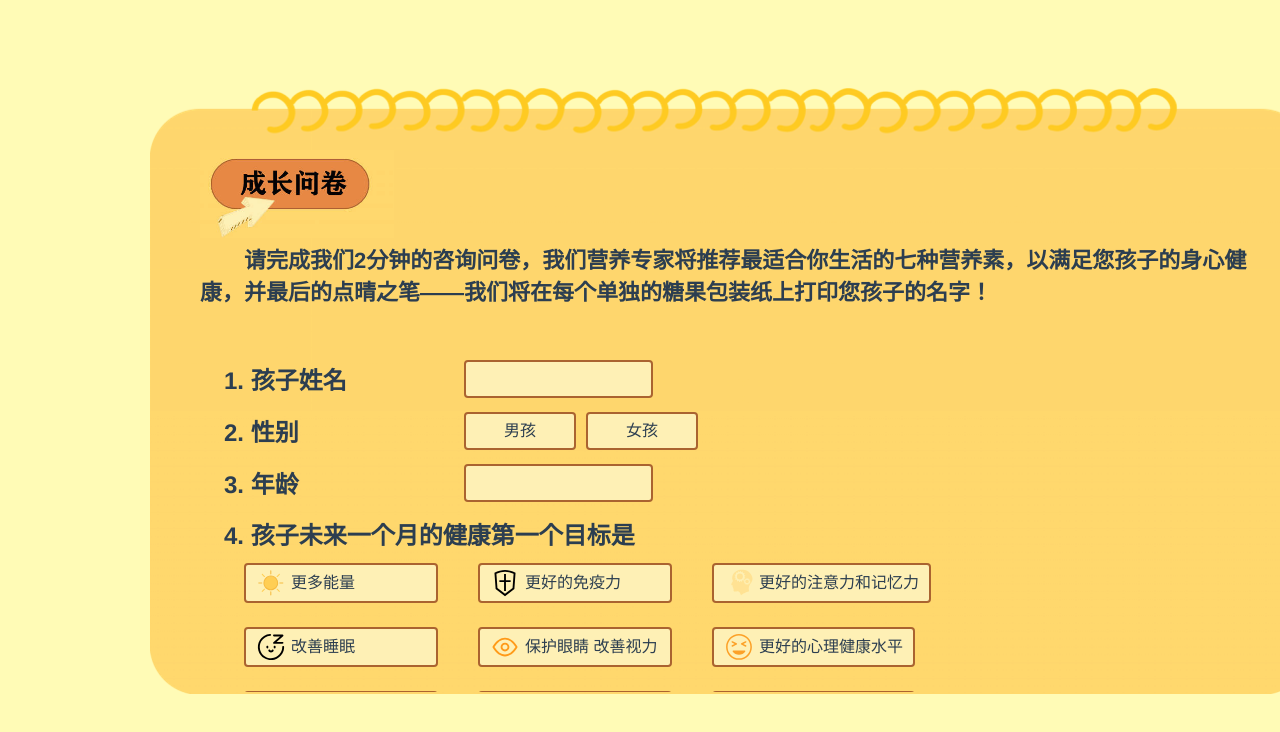
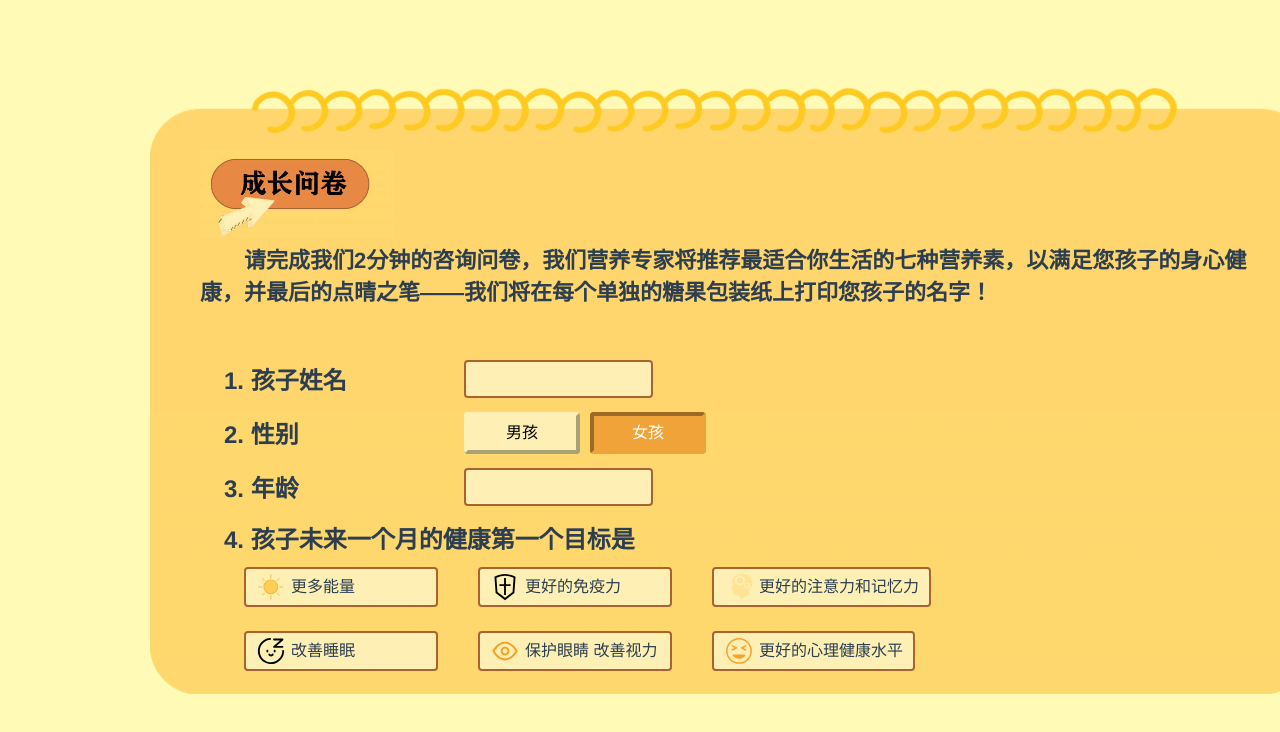
Before and after one commit to Linhieng/food_question, a Vue app: page / in a window 1280 px wide. Shown: the top 732 px of the page. Built offline with nearby package versions, Linux system fonts and the light colour scheme.

Commit message:
添加了按钮点击效果

```diff
--- a/src/components/Home.vue
+++ b/src/components/Home.vue
@@ -71,8 +71,9 @@
         </li>
         <li>
           <p class="option-title">2. 性别</p>
-          <div class="option-box">男孩</div>
-          <div class="option-box">女孩</div>
+          <input type="checkbox" id="test">
+          <label for="test" class="option-box option-check1">男孩</label>
+          <label for="test" class="option-box option-check2">女孩</label>
         </li>
         <li>
           <p class="option-title">3. 年龄</p>
@@ -121,23 +122,27 @@
         </li>
         <li class="option-wrap">
           <p class="option-title">5. 孩子是否遵循特定的饮食习惯？</p>
-          <div class="option-box"> 是 </div>
-          <div class="option-box"> 否 </div>
+          <input type="checkbox" id="check01">
+          <label for="check01" class="option-box option-check1"> 是 </label>
+          <label for="check01" class="option-box option-check2"> 否 </label>
         </li>
         <li class="option-wrap">
           <p class="option-title">6. 孩子在两餐之间会不会饿或暴躁</p>
-          <div class="option-box"> 是 </div>
-          <div class="option-box"> 否 </div>
+          <input type="checkbox" id="check02">
+          <label for="check02" class="option-box option-check1"> 是 </label>
+          <label for="check02" class="option-box option-check2"> 否 </label>
         </li>
         <li class="option-wrap">
           <p class="option-title">7. 孩子有无挑食的习惯</p>
-          <div class="option-box"> 是 </div>
-          <div class="option-box"> 否 </div>
+          <input type="checkbox" id="check03">
+          <label for="check03" class="option-box option-check1"> 是 </label>
+          <label for="check03" class="option-box option-check2"> 否 </label>
         </li>
         <li class="option-wrap">
           <p class="option-title">8. 孩子有无挑食的习惯</p>
-          <div class="option-box"> 是 </div>
-          <div class="option-box"> 否 </div>
+          <input type="checkbox" id="check04">
+          <label for="check04" class="option-box option-check1"> 是 </label>
+          <label for="check04" class="option-box option-check2"> 否 </label>
         </li>
         <li class="option-wrap">
           <p class="option-title">9. 孩子是否患有以下任何一种疾病？</p>
@@ -277,6 +282,9 @@ export default {
         this.dialogShow = false
         this.dialogShowReturn = true
       }
+    },
+    addClass(){
+
     }
   }
 }
--- a/src/components/questionnaire.css
+++ b/src/components/questionnaire.css
@@ -54,6 +54,35 @@
   margin: 14px 0;
 }
 
+.options-wrap ul li input[type="checkbox"] {
+  position: absolute;
+  opacity: 0;
+}
+
+.options-wrap ul li input[type="checkbox"]:checked ~ .option-check1 {
+  background-color: #f0a338;
+  color: #fff;
+  border: 4px inset #f0a338;
+}
+
+.options-wrap ul li input[type="checkbox"]:checked ~ .option-check2 {
+  background-color: #fef0b5;
+  color: #000;
+  border: 4px outset #fef0b5;
+}
+
+.options-wrap ul li .option-check1 {
+  background-color: #fef0b5;
+  color: #000;
+  border: 4px outset #fef0b5;
+}
+
+.options-wrap ul li .option-check2 {
+  background-color: #f0a338;
+  color: #fff;
+  border: 4px inset #f0a338;
+}
+
 .options-wrap ul .option-wrap {
   flex-wrap: wrap;
   width: 730px;
--- a/src/components/questionnaire.scss
+++ b/src/components/questionnaire.scss
@@ -1,4 +1,3 @@
-
 .bg2 > h4 { padding-bottom: 16px; }
 
 .options-wrap {
@@ -14,6 +13,7 @@
     font-weight: bold;
     min-width: 220px;
     padding-right: 20px;
+
   }
   .option-box {
     border-radius: 4px;
@@ -49,6 +49,32 @@
       align-items: center;
       justify-content: flex-start;
       margin: 14px 0;
+
+      input[type="checkbox"] {
+        position: absolute;
+        opacity: 0;
+      }
+      input[type="checkbox"]:checked ~ .option-check1 {
+        background-color: #f0a338;
+        color: #fff;
+        border: 4px inset #f0a338;
+      }
+      input[type="checkbox"]:checked ~ .option-check2 {
+        background-color: #fef0b5;
+        color: #000;
+        border: 4px outset #fef0b5;
+      }
+      .option-check1 {
+        background-color: #fef0b5;
+        color: #000;
+        border: 4px outset #fef0b5;
+      }
+      .option-check2 {
+        background-color: #f0a338;
+        color: #fff;
+        border: 4px inset #f0a338;
+      }
+
     }
     .option-wrap {
       flex-wrap: wrap;
```
Also changed, not shown: 1 other file (tests, documents, lock files or other folders).
